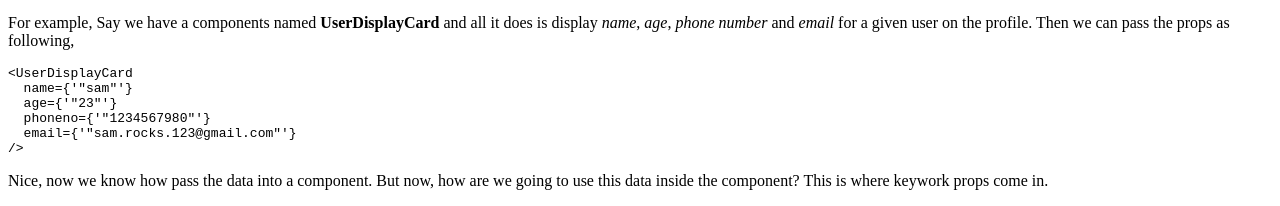
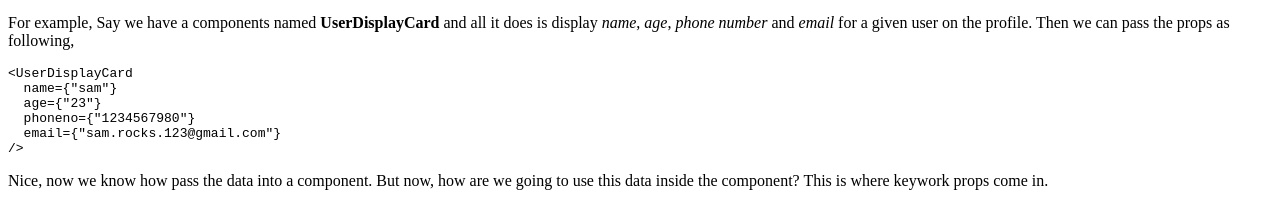
Before and after one commit to iamwatchdogs/Learning-React, a React (Vite) app: page / in a window 1280 px wide. Shown: the part 512-718 px from the top of the page. Built offline with nearby package versions, Linux system fonts and the light colour scheme.

Commit message:
Minor fixes

```diff
--- a/src/components/DefaultUsageOfProps.jsx
+++ b/src/components/DefaultUsageOfProps.jsx
@@ -37,7 +37,7 @@ function Example() {
       <p>Email Address: {props.email}</p>
     </div>
   );
-  }"`;
+  }`;
 
   return (
     <>
--- a/src/components/ImplementingProps.jsx
+++ b/src/components/ImplementingProps.jsx
@@ -6,10 +6,10 @@ function Title() {
 
 function DescriptionForPropsInput() {
   const exampleInput = `<UserDisplayCard
-  name={'"sam"'}
-  age={'"23"'}
-  phoneno={'"1234567980"'}
-  email={'"sam.rocks.123@gmail.com"'}
+  name={"sam"}
+  age={"23"}
+  phoneno={"1234567980"}
+  email={"sam.rocks.123@gmail.com"}
 />`;
 
   return (
```
